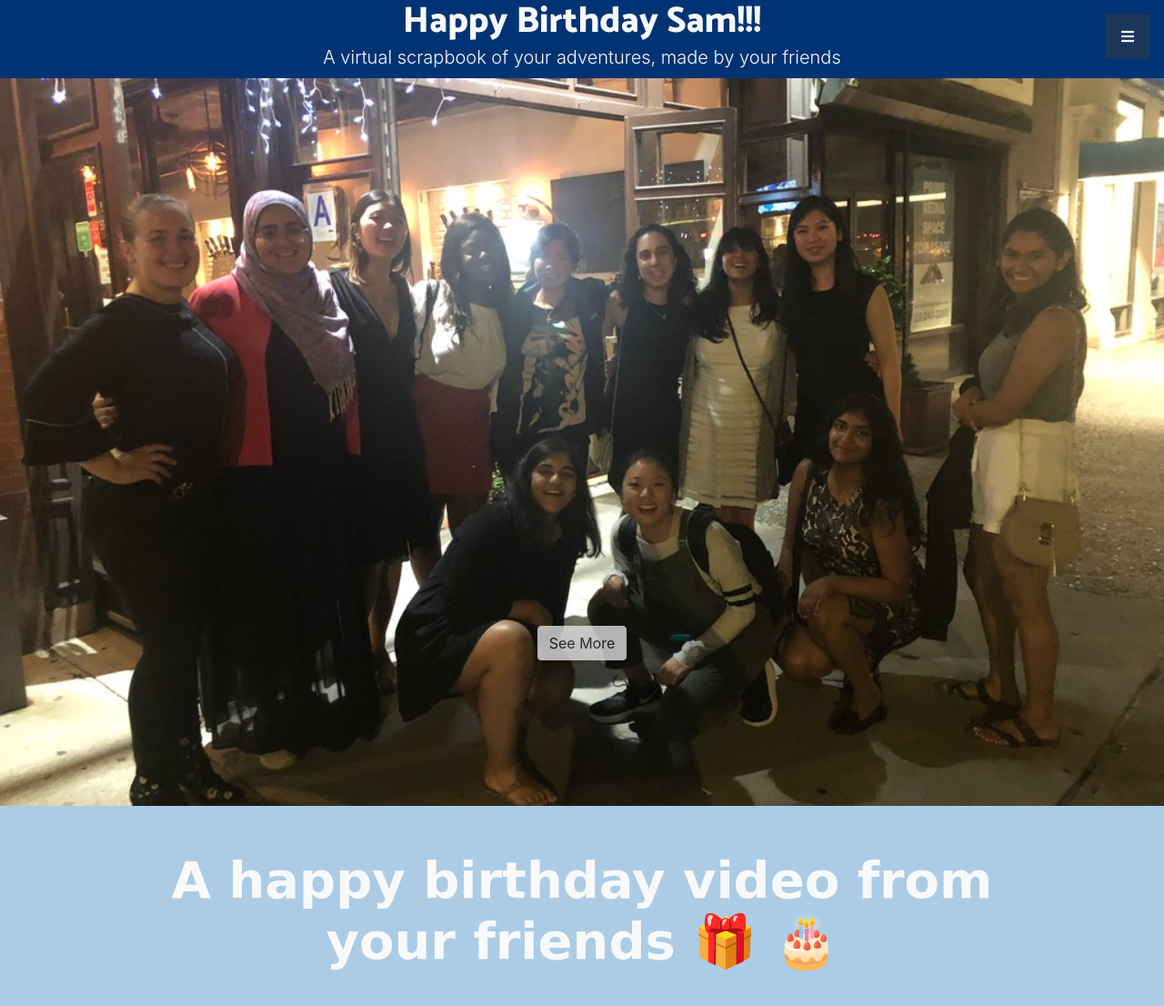
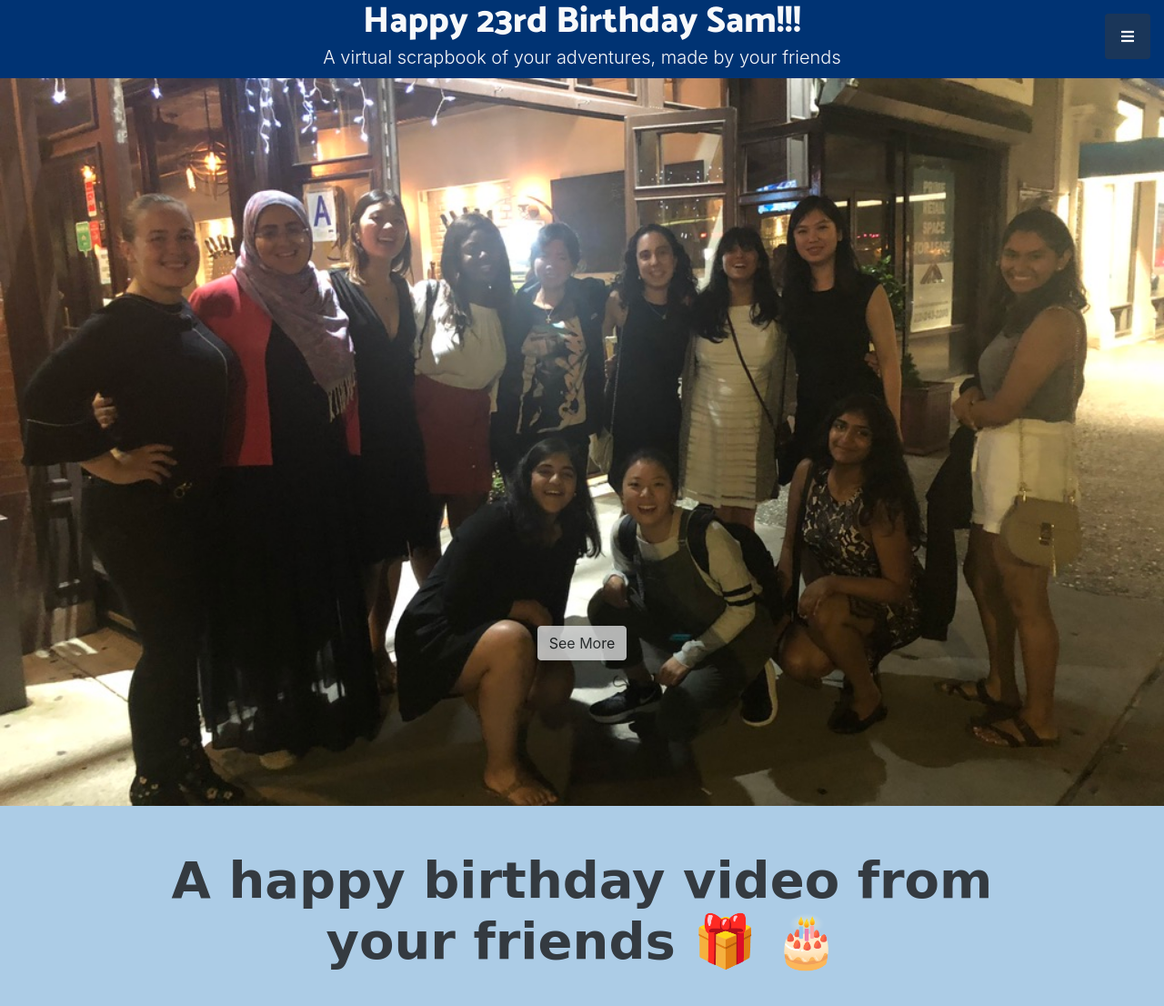
Before and after one commit to hamelyz/suprise-website, a website with bundled scripts: page index.html in a window 1280 px wide. Shown: the top 1106 px of the page at 91% size. Built offline with nearby package versions, Linux system fonts and the light colour scheme; grey boxes are pictures that could not be loaded.

Commit message:
Update index.html

```diff
--- a/index.html
+++ b/index.html
@@ -8,7 +8,7 @@
     <meta name="description" content="">
     <meta name="author" content="">
 
-    <title>One Page Wonder</title>
+    <title>Hapy Birthday!!</title>
 
     <!-- Bootstrap core CSS -->
     <link href="vendor/bootstrap/css/bootstrap.min.css" rel="stylesheet">
@@ -33,7 +33,7 @@
 <body>
     <div class="banner bg-barnard text-center text-light mb-0 p-0">
         <!--        <img src='https://mediacenter.barnard.edu/sites/default/files/migrated/article/millie_with_book_transparent-01.png' height='50px'>-->
-        <h1 class='masthead-subheading text-light mb-0'> Happy Birthday Sam!!!</h1>
+        <h1 class='masthead-subheading text-light mb-0'> Happy 23rd Birthday Sam!!!</h1>
         <p class="lead text-light  mb-0 pb-2"> A virtual scrapbook of your adventures, made by your friends</p>
     </div>
     <!-- Navigation -->
@@ -145,7 +145,7 @@
             <div class="row">
                 <div class="col-lg-10 mx-auto">
                     <!--                    <h2>A virtual scrapbook of our Barnard adventures</h2>-->
-                    <h2 class='display-4 cursive text-light'>A happy birthday video from your friends &#127873; &#127874;</h2>
+                    <h2 class='display-4 cursive text-dark'>A happy birthday video from your friends &#127873; &#127874;</h2>
                     <!--
           <p class="lead mb-5">This theme features a flexible, UX friendly sidebar menu and stock photos from our friends at
             <a href="https://unsplash.com/">Unsplash</a>!</p>
```
